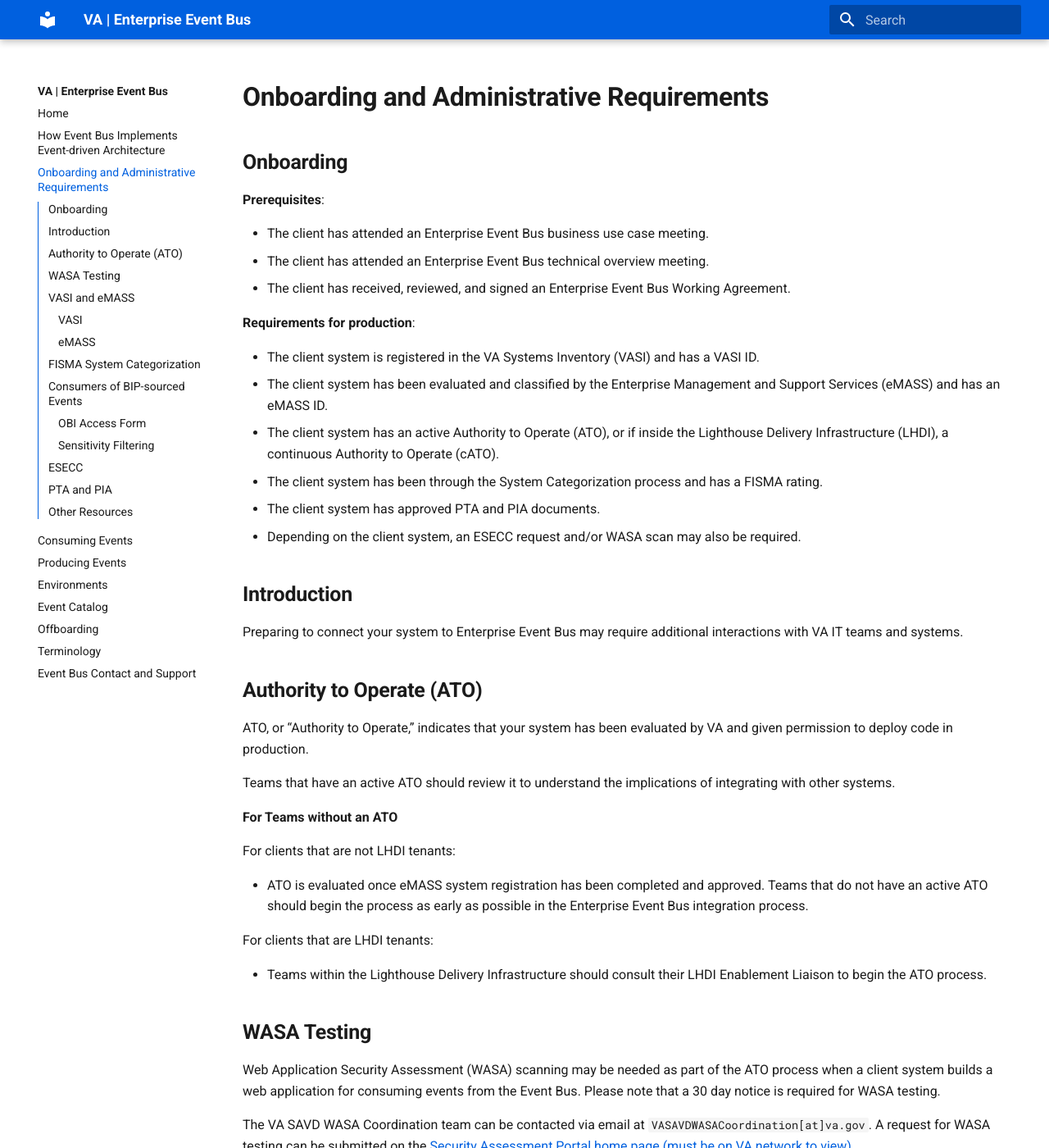
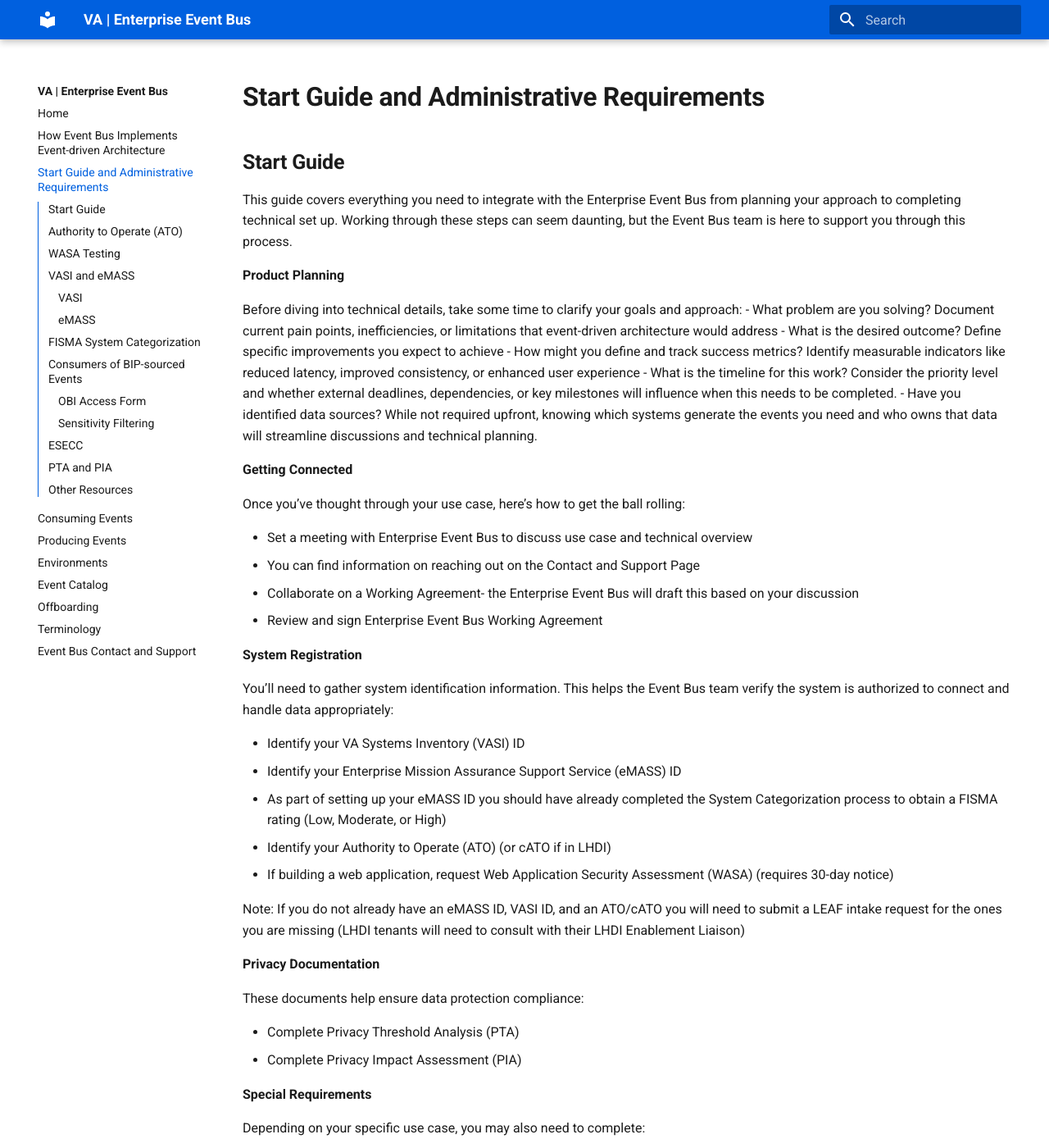
Before and after one commit to department-of-veterans-affairs/ves-event-bus-developer-portal, an MkDocs documentation site: the page built from docs/administrative-requirements.md, in a window 1280 px wide and 1400 px high. Shown: the whole window at 82% size. Built offline with MkDocs 1.6.1 and Material for MkDocs 9.7.7, drawn with Linux system fonts in a browser that asks for light colours; some of the changed text lies outside the part shown.

Commit message:
Update administrative-requirements.md

```diff
--- a/docs/administrative-requirements.md
+++ b/docs/administrative-requirements.md
@@ -1,28 +1,66 @@
 ---
-title: Onboarding and Administrative Requirements
+title: Start Guide and Administrative Requirements
 ---
 
-# **Onboarding and Administrative Requirements**
-## **Onboarding**
+# **Start Guide and Administrative Requirements**
+## **Start Guide**
 
-**Prerequisites**:
+This guide covers everything you need to integrate with the Enterprise Event Bus from planning your approach to completing technical set up. Working through these steps can seem daunting, but the Event Bus team is here to support you through this process.
 
-* The client has attended an Enterprise Event Bus business use case meeting.
-* The client has attended an Enterprise Event Bus technical overview meeting.
-* The client has received, reviewed, and signed an Enterprise Event Bus Working Agreement.
+**Product Planning**
 
-**Requirements for production**:
+Before diving into technical details, take some time to clarify your goals and approach:
+- What problem are you solving? Document current pain points, inefficiencies, or limitations that event-driven architecture would address
+- What is the desired outcome? Define specific improvements you expect to achieve
+- How might you define and track success metrics? Identify measurable indicators like reduced latency, improved consistency, or enhanced user experience
+- What is the timeline for this work? Consider the priority level and whether external deadlines, dependencies, or key milestones will influence when this needs to be completed.
+- Have you identified data sources? While not required upfront, knowing which systems generate the events you need and who owns that data will streamline discussions and technical planning.
 
-* The client system is registered in the VA Systems Inventory (VASI) and has a VASI ID.
-* The client system has been evaluated and classified by the Enterprise Management and Support Services (eMASS) and has an eMASS ID.
-* The client system has an active Authority to Operate (ATO), or if inside the Lighthouse Delivery Infrastructure (LHDI), a continuous Authority to Operate (cATO).
-* The client system has been through the System Categorization process and has a FISMA rating.
-* The client system has approved PTA and PIA documents.
-* Depending on the client system, an ESECC request and/or WASA scan may also be required.
+**Getting Connected**
 
-## **Introduction**
-Preparing to connect your system to Enterprise Event Bus may require additional interactions with VA IT teams and systems.
+Once you’ve thought through your use case, here’s how to get the ball rolling:
 
+- Set a meeting with Enterprise Event Bus to discuss use case and technical overview
+  - You can find information on reaching out on the Contact and Support Page
+- Collaborate on a Working Agreement- the Enterprise Event Bus will draft this based on your discussion
+- Review and sign Enterprise Event Bus Working Agreement
+
+**System Registration**
+
+You’ll need to gather system identification information. This helps the Event Bus team verify the system is authorized to connect and handle data appropriately:
+
+- Identify your VA Systems Inventory (VASI) ID
+- Identify your Enterprise Mission Assurance Support Service (eMASS) ID
+  - As part of setting up your eMASS ID you should have already completed the System Categorization process to obtain a FISMA rating (Low, Moderate, or High)
+- Identify your Authority to Operate (ATO) (or cATO if in LHDI)
+- If building a web application, request Web Application Security Assessment (WASA) (requires 30-day notice)
+
+Note: If you do not already have an eMASS ID, VASI ID, and an ATO/cATO you will need to submit a LEAF intake request for the ones you are missing (LHDI tenants will need to consult with their LHDI Enablement Liaison)
+
+**Privacy Documentation**
+
+These documents help ensure data protection compliance:
+
+- Complete Privacy Threshold Analysis (PTA)
+- Complete Privacy Impact Assessment (PIA)
+
+**Special Requirements**
+
+Depending on your specific use case, you may also need to complete:
+
+- OBI Data Access Form, which is required for BIP-sourced events
+- Sensitivity Filtering implementation,  which is required for VA application user interfaces accessing the Corporate database
+
+**Network Configuration**
+
+Finally, let’s make sure your systems can talk with Event Bus:
+
+- Test connection from your system to Enterprise Event Bus
+  - If you are blocked, work with the Event Bus team to submit an Enterprise Security External Change Council (ESECC) request
+    - You will need to provide IP addresses (or CIDR blocks) and your system's connection ID assigned by VA NSOC
+
+
+**You can find more details on each of these topics below**
 
 ## **Authority to Operate (ATO)**
 
```
